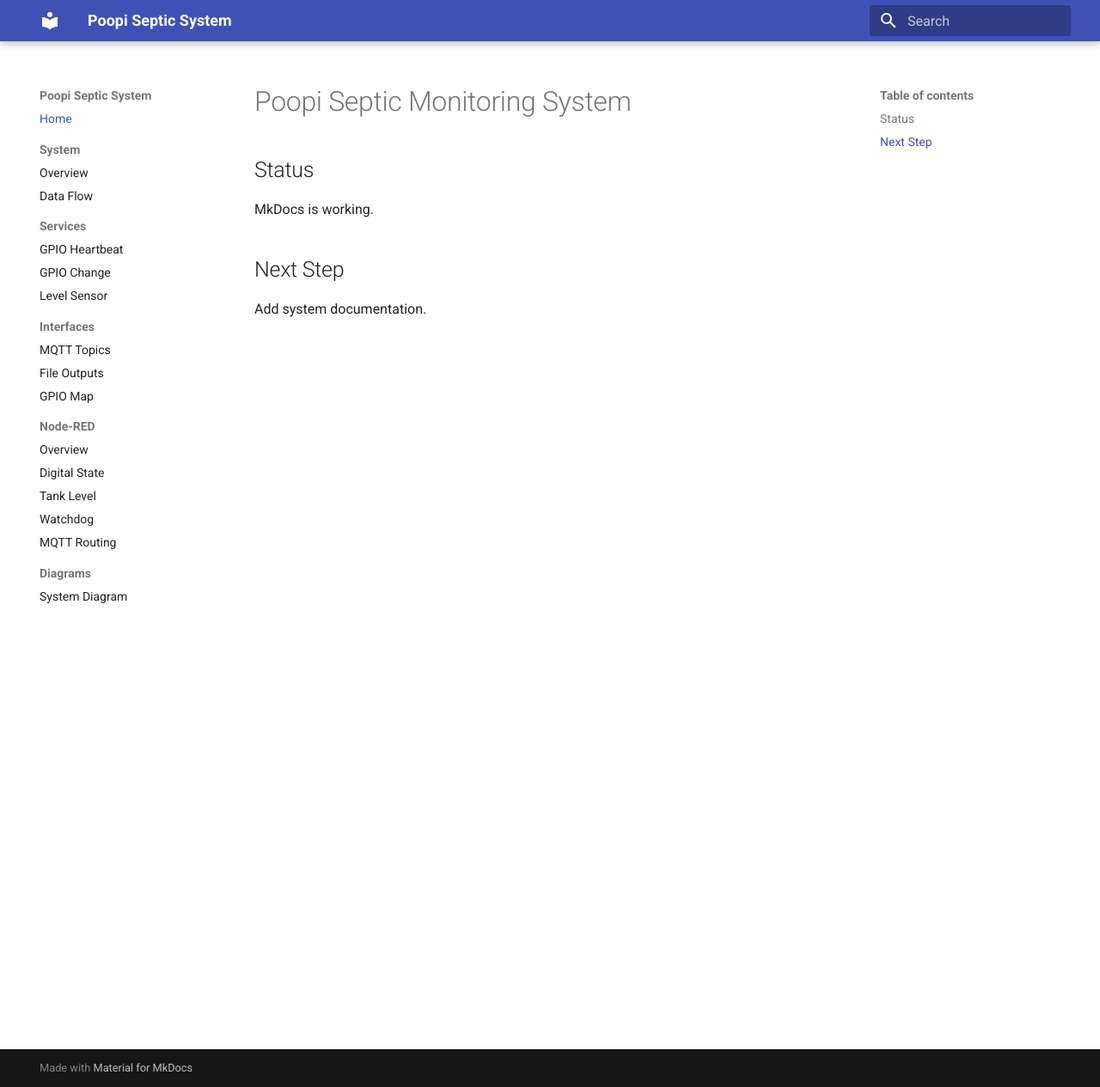
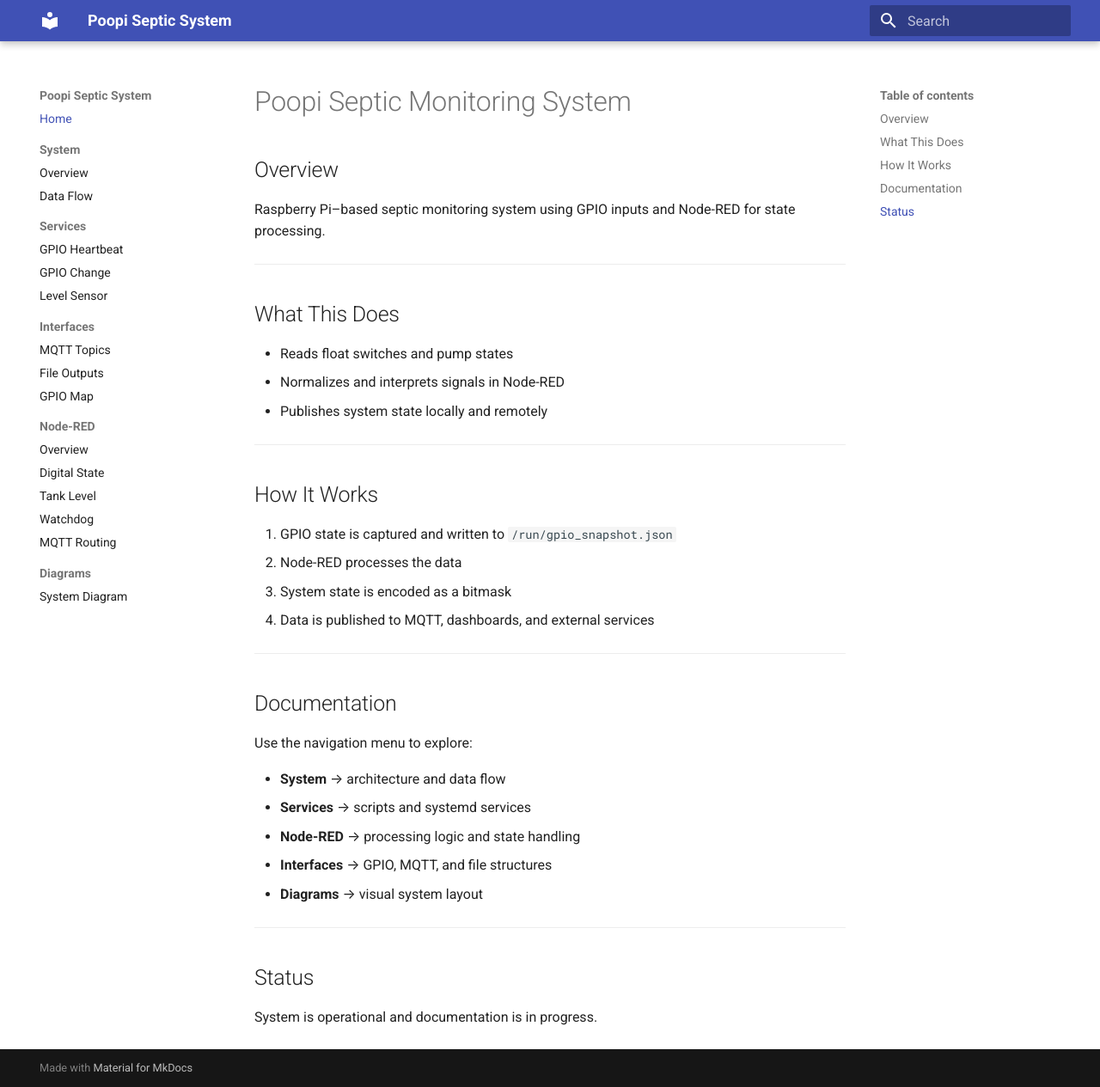
Before and after one commit to Zzanne/poopi-docs, an MkDocs documentation site: the page built from docs/index.md, in a window 1280 px wide and 1265 px high. Shown: the whole window at 86% size. Built offline with MkDocs 1.6.1 and Material for MkDocs 9.7.7, drawn with Linux system fonts in a browser that asks for light colours.

```diff
--- a/docs/index.md
+++ b/docs/index.md
@@ -1,7 +1,40 @@
 # Poopi Septic Monitoring System
 
+## Overview
+
+Raspberry Pi–based septic monitoring system using GPIO inputs and Node-RED for state processing.
+
+---
+
+## What This Does
+
+- Reads float switches and pump states
+- Normalizes and interprets signals in Node-RED
+- Publishes system state locally and remotely
+
+---
+
+## How It Works
+
+1. GPIO state is captured and written to `/run/gpio_snapshot.json`
+2. Node-RED processes the data
+3. System state is encoded as a bitmask
+4. Data is published to MQTT, dashboards, and external services
+
+---
+
+## Documentation
+
+Use the navigation menu to explore:
+
+- **System** → architecture and data flow
+- **Services** → scripts and systemd services
+- **Node-RED** → processing logic and state handling
+- **Interfaces** → GPIO, MQTT, and file structures
+- **Diagrams** → visual system layout
+
+---
+
 ## Status
-MkDocs is working.
 
-## Next Step
-Add system documentation.
+System is operational and documentation is in progress.
```
Also changed, not shown: 1 other file.
